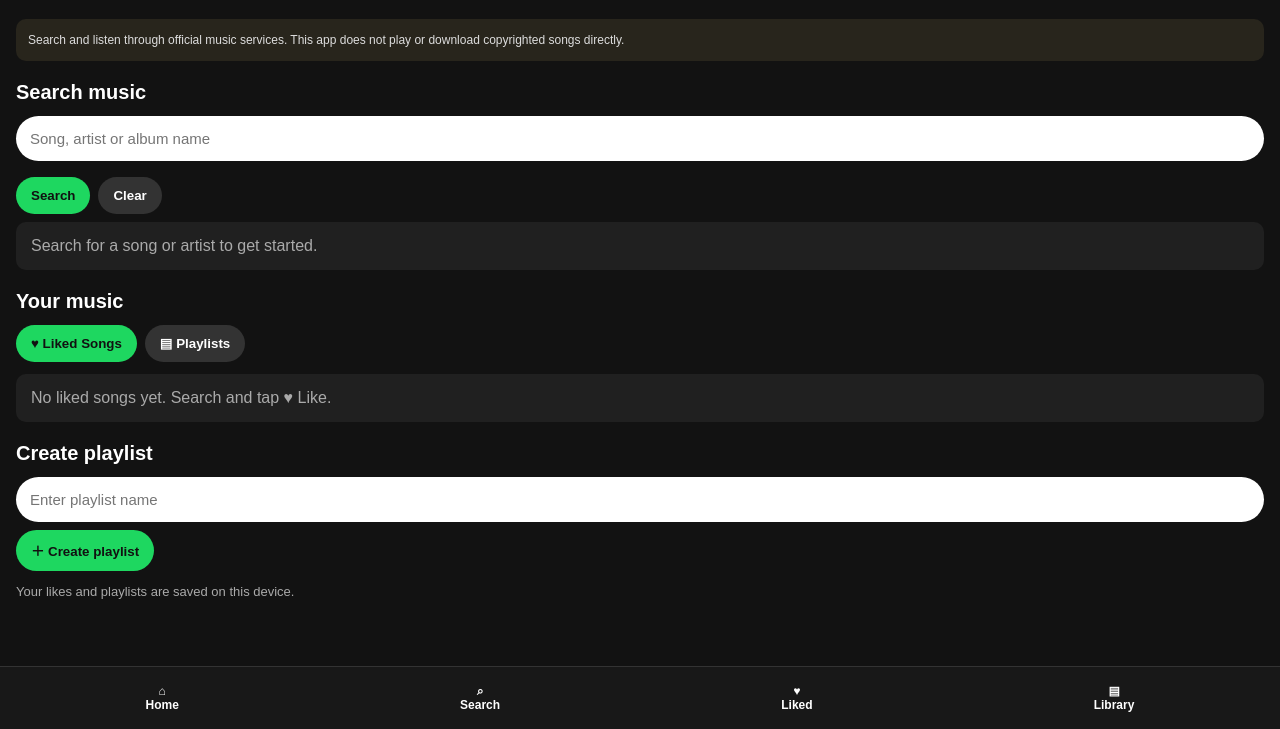
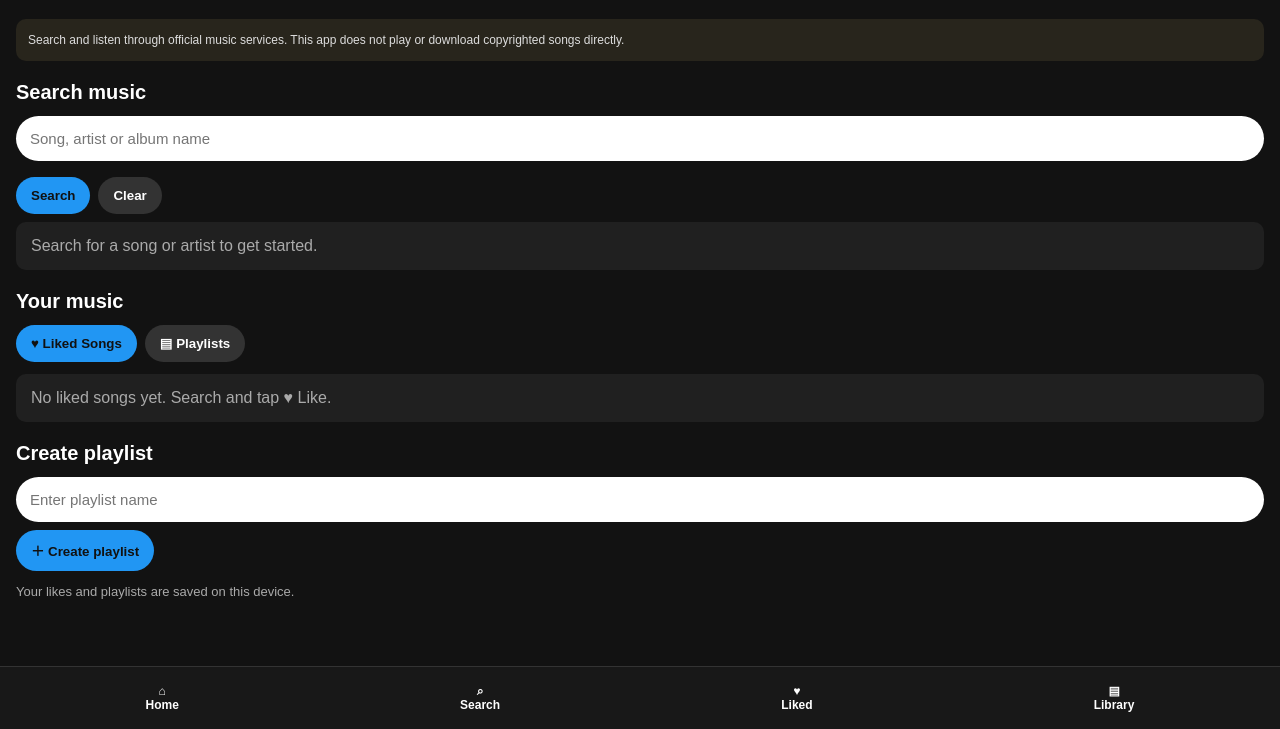
Before and after one commit to mj73suhail/-vibe-it-android, a website: page www/index.html in a window 1280 px wide. Shown: the part 71-800 px from the top of the page. Drawn offline with Linux system fonts and the light colour scheme.

Commit message:
Change primary color from green to blue

```diff
--- a/www/index.html
+++ b/www/index.html
@@ -7,7 +7,7 @@
 <meta name="theme-color" content="#121212">
 <title>vibe.it</title>
 <style>
-:root{--green:#1ed760;--bg:#121212;--panel:#202020;--muted:#aaa}
+:root{--green:#2196F3;--bg:#121212;--panel:#202020;--muted:#aaa}
 *{box-sizing:border-box}
 body{margin:0;background:var(--bg);color:#fff;font-family:Arial,sans-serif;padding-bottom:90px}
 header{padding:22px 18px;display:flex;align-items:center;gap:12px}
```
